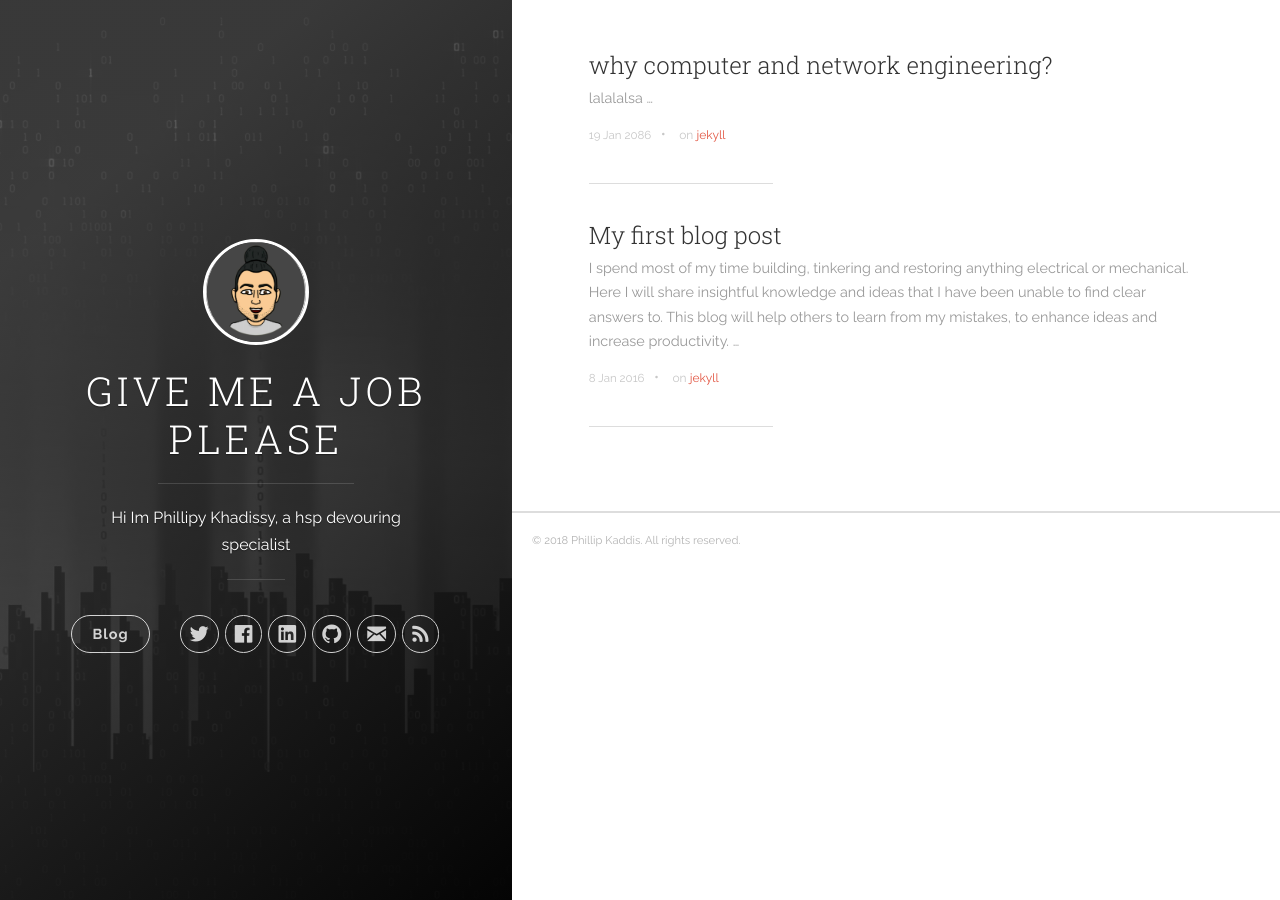
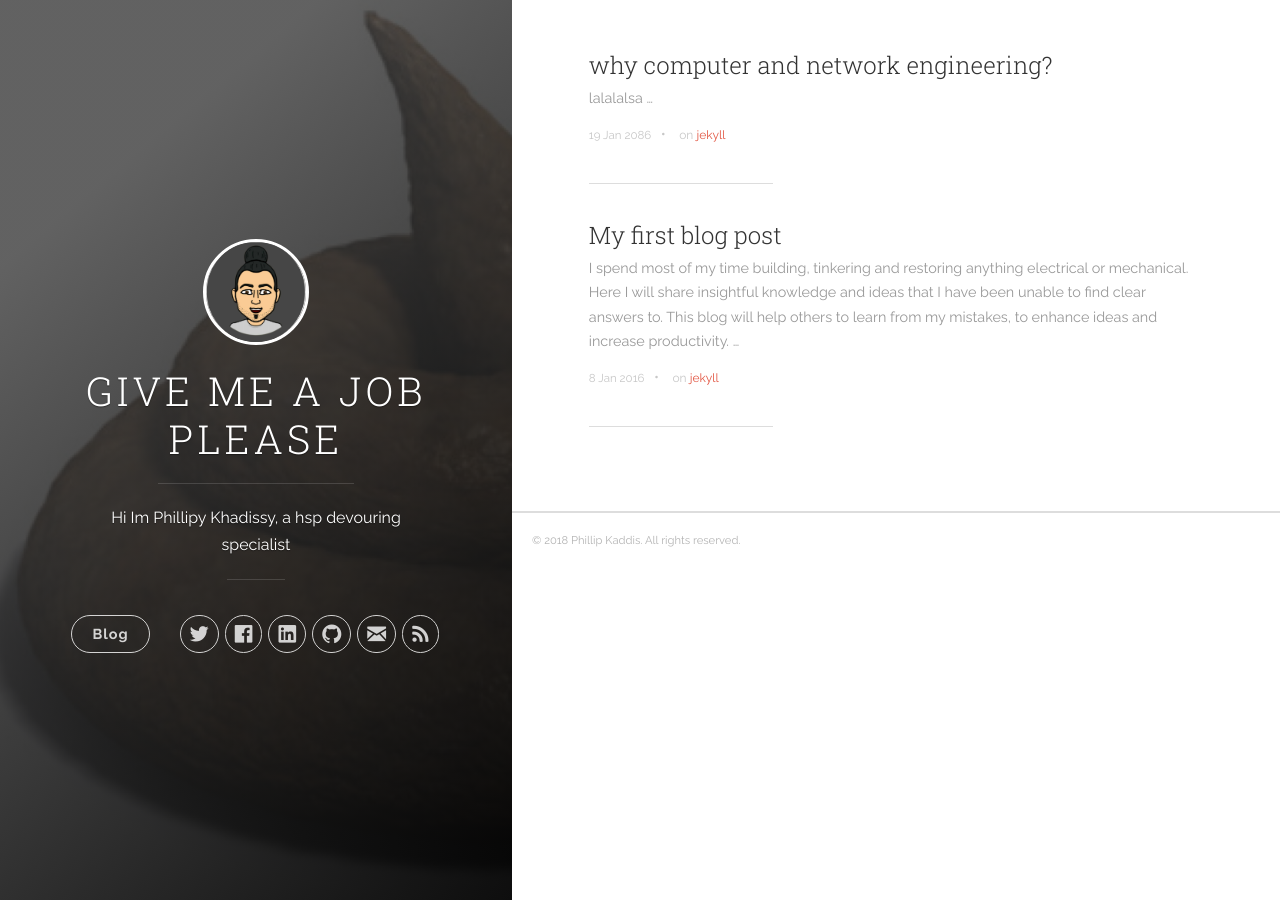
Before and after one commit to pkaddis/pkaddis.github.io, a Jekyll site: the page built from index.html, in a window 1280 px wide. Built offline with Jekyll 4.4.1, drawn with Linux system fonts in a browser that asks for light colours; nearby versions of some CDN libraries; the list of posts is cut into pages by our own code.

Commit message:
Update header.html

```diff
--- a/_includes/header.html
+++ b/_includes/header.html
@@ -3,7 +3,7 @@
   <i class="icon icon-x-circle btn-mobile-close__icon hidden"></i>
 </span>
 
-<header class="panel-cover" style="background-image: url({{ site.baseurl }}/images/cover.jpg)">
+<header class="panel-cover" style="background-image: url({{ site.baseurl }}/images/poo.jpeg)">
   <div class="panel-main">
 
     <div class="panel-main__inner panel-inverted">
```
